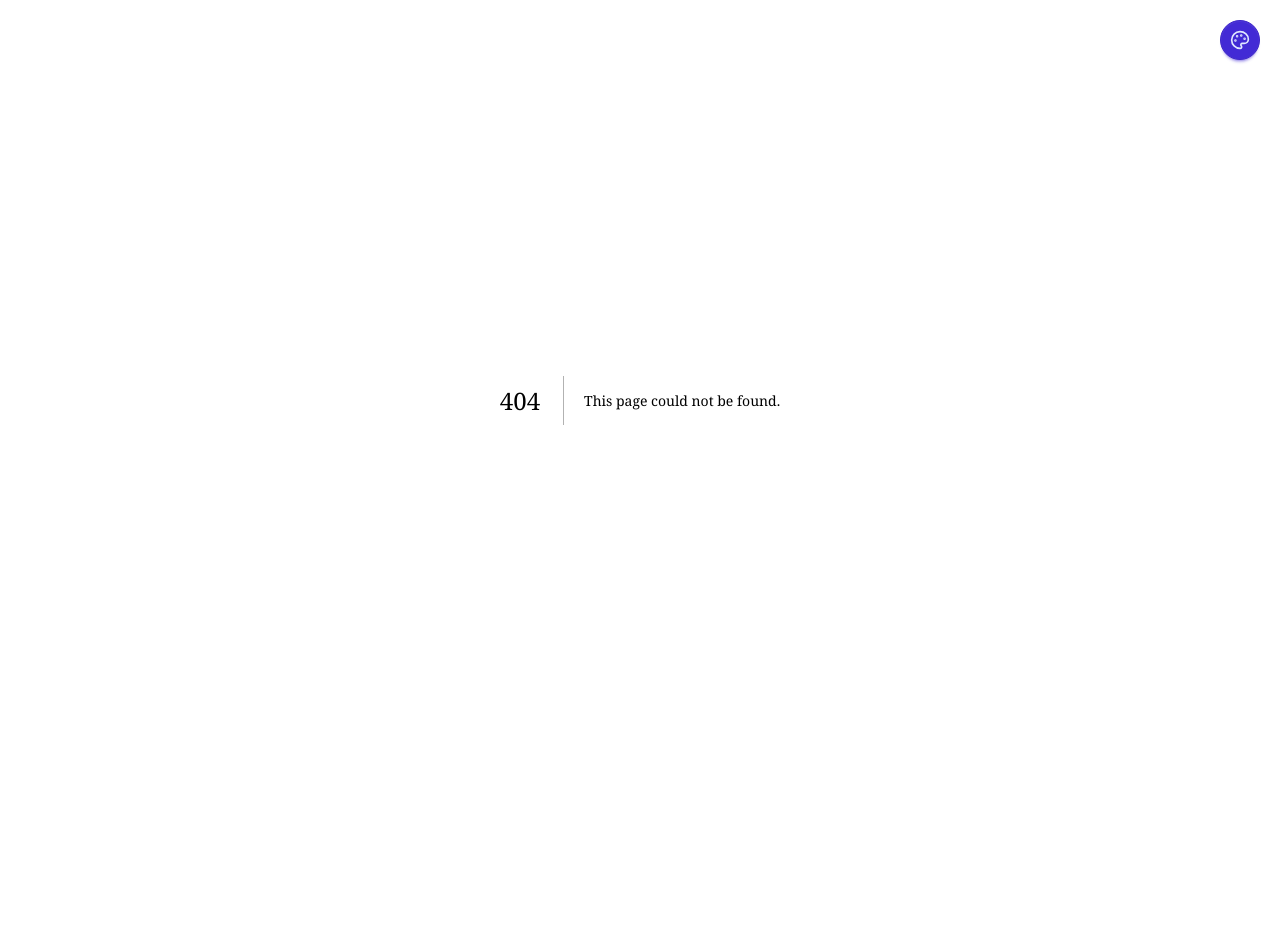
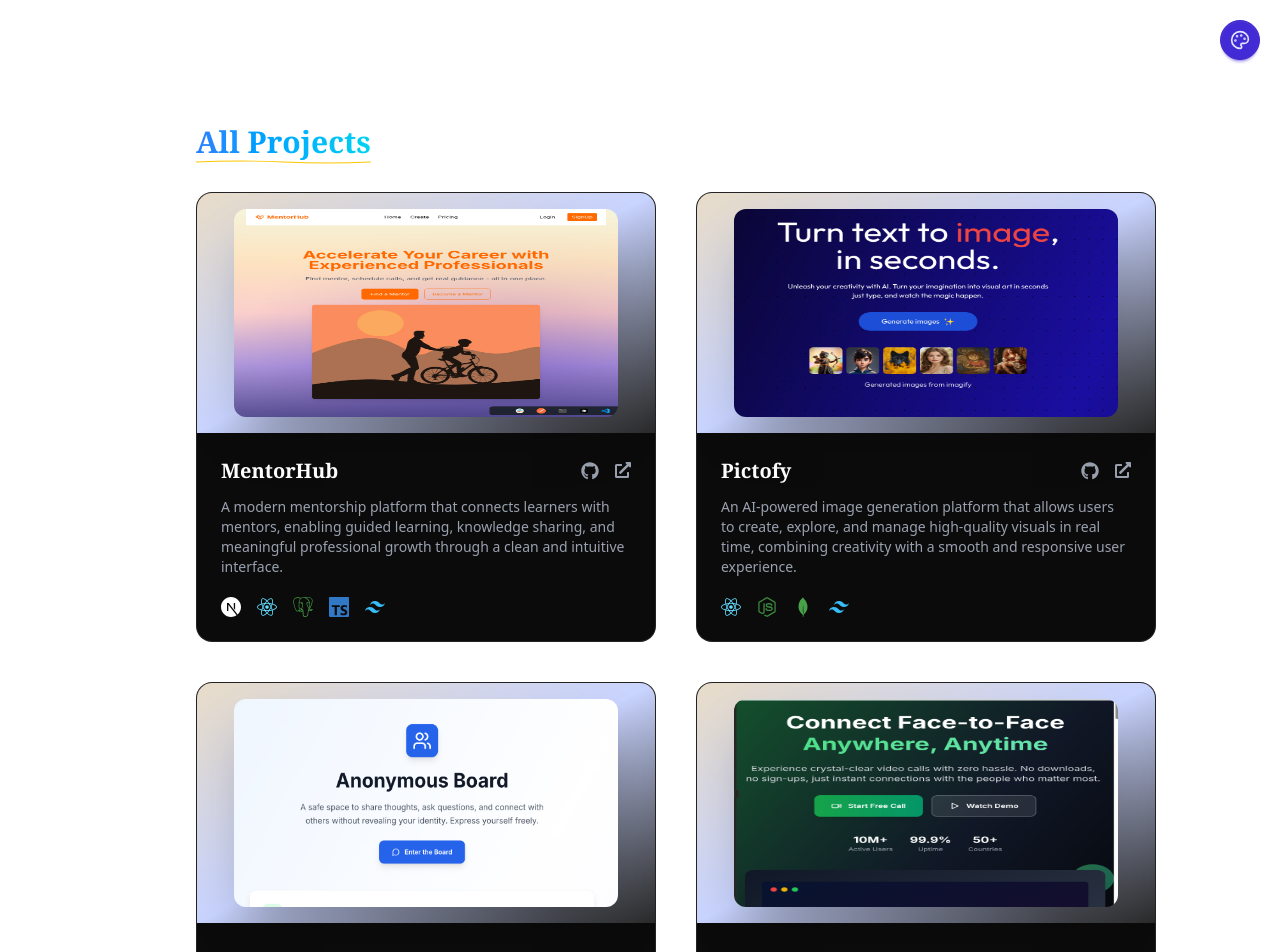
Before and after one commit to rajscriptsGH/Portfolio, a Next.js app: page /projects in a window 1280 px wide. Before the commit this address had no page. Shown: the top 952 px of the page. Before the commit the page ends 800 px from the top, so only its background shows below. Built offline with nearby package versions, Linux system fonts and the light colour scheme.

Commit message:
all projects rotute added

```diff
--- /dev/null
+++ b/src/app/projects/page.tsx
@@ -0,0 +1,199 @@
+"use client"
+
+import Image from "next/image"
+import type { ReactNode } from "react"
+import { useRouter } from "next/navigation"
+import { ArrowLeft } from "lucide-react"
+
+import {
+    FaGithub,
+    FaExternalLinkAlt,
+    FaReact,
+    FaNodeJs
+} from "react-icons/fa"
+import {
+    SiNextdotjs,
+    SiTypescript,
+    SiMongodb,
+    SiTailwindcss,
+    SiStreamlit,
+    SiPostgresql
+} from "react-icons/si"
+
+type TechKey =
+    | "React"
+    | "Nextjs"
+    | "Next.js"
+    | "TypeScript"
+    | "Node.js"
+    | "MongoDB"
+    | "Tailwind"
+    | "Stream"
+    | "Postgres"
+
+type TechMeta = {
+    icon: ReactNode
+    color: string
+    name: string
+}
+
+const techIcons: Record<TechKey, TechMeta> = {
+    React: {
+        icon: <FaReact />,
+        color: "#61DAFB",
+        name: "React",
+    },
+    Nextjs: {
+        icon: <SiNextdotjs />,
+        color: "#ffffff",
+        name: "Next.js",
+    },
+    "Next.js": {
+        icon: <SiNextdotjs />,
+        color: "#ffffff",
+        name: "Next.js",
+    },
+    TypeScript: {
+        icon: <SiTypescript />,
+        color: "#3178C6",
+        name: "TypeScript",
+    },
+    "Node.js": {
+        icon: <FaNodeJs />,
+        color: "#3C873A",
+        name: "Node.js",
+    },
+    MongoDB: {
+        icon: <SiMongodb />,
+        color: "#47A248",
+        name: "MongoDB",
+    },
+    Postgres: {
+        icon: <SiPostgresql />,
+        color: "#47A248",
+        name: "Postgres",
+    },
+    Tailwind: {
+        icon: <SiTailwindcss />,
+        color: "#38BDF8",
+        name: "Tailwind CSS",
+    },
+    Stream: {
+        icon: <SiStreamlit />,
+        color: "#FF4B4B",
+        name: "Stream",
+    },
+}
+
+const FeaturedProjects = () => {
+    const router = useRouter()
+
+    const projects: {
+        title: string
+        img: string
+        desc: string
+        tech: TechKey[]
+        github: string
+        demo: string
+    }[] = [
+            {
+                title: "MentorHub",
+                img: "/mentorhub.png",
+                desc: "A modern mentorship platform that connects learners with mentors, enabling guided learning, knowledge sharing, and meaningful professional growth through a clean and intuitive interface.",
+                tech: ["Nextjs", "React", "Postgres", "TypeScript", "Tailwind"],
+                github: "#",
+                demo: "https://true-mentorhub.vercel.app/",
+            },
+            {
+                title: "Pictofy",
+                img: "/pictofy.png",
+                desc: "An AI-powered image generation platform that allows users to create, explore, and manage high-quality visuals in real time, combining creativity with a smooth and responsive user experience.",
+                tech: ["React", "Node.js", "MongoDB", "Tailwind"],
+                github: "https://github.com/rajscriptsGH/Pictofy",
+                demo: "https://pictofy.vercel.app",
+            },
+            {
+                title: "AnonQuest",
+                img: "/anonquest.png",
+                desc: "A secure anonymous Q&A platform where users can ask and answer questions freely, designed to encourage honest conversations while maintaining privacy and simplicity.",
+                tech: ["Next.js", "React", "TypeScript", "MongoDB", "Tailwind"],
+                github: "https://github.com/rajscriptsGH/AnonQuest",
+                demo: "https://anonquest.vercel.app",
+            },
+            {
+                title: "Talksy",
+                img: "/talksyChat.png",
+                desc: "A real-time communication platform offering instant messaging and video interactions, built to deliver fast, reliable, and engaging conversations across devices.",
+                tech: ["React", "Node.js", "MongoDB", "Stream"],
+                github: "https://github.com/rajscriptsGH/Talksy",
+                demo: "https://talksy-jwl9.onrender.com",
+            },
+        ]
+
+    return (
+        <section className="max-w-5xl mx-auto px-8 py-20 lg:ml-20">
+            <button
+                onClick={() => router.push("/")}
+                className="mb-6 flex items-center gap-2 text-sm text-white hover:text-orange-400 transition cursor-pointer"
+            >
+                <ArrowLeft size={16} />
+                <span>Back</span>
+            </button>
+            <h2 className="relative inline-block text-3xl font-bold mb-8 bg-gradient-to-r from-blue-500 to-cyan-400 bg-clip-text text-transparent">
+                All Projects
+                <svg className="absolute left-0 -bottom-1 w-full h-1 text-yellow-400" viewBox="0 0 100 10" preserveAspectRatio="none" fill="none" xmlns="http://www.w3.org/2000/svg">
+                    <path d="M0 5 Q 25 0, 50 5 T 100 5" stroke="currentColor" strokeWidth="2" fill="transparent" />
+                </svg>
+            </h2>
+
+            <div className="grid grid-cols-1 sm:grid-cols-2 gap-10">
+                {projects.map((p, i) => (
+                    <div
+                        key={i}
+                        className="group rounded-2xl bg-[#0b0b0b] border border-white/10 overflow-hidden transition-all duration-500 hover:border-orange-500/80 hover:scale-[1.03]"
+                    >
+                        <div className="relative h-60 p-4 flex items-center justify-center bg-gradient-to-br from-[#e8dcc8] via-[#c9d4ff] to-[#2a2a2a]">
+                            <div className="relative w-full h-full max-w-[90%] rounded-xl overflow-hidden shadow-2xl">
+                                <Image src={p.img} alt={p.title} fill />
+                            </div>
+                        </div>
+
+                        <div className="p-6 text-white">
+                            <div className="flex items-center justify-between mb-3">
+                                <h3 className="text-xl font-semibold">{p.title}</h3>
+                                <div className="flex gap-4">
+                                    <a href={p.github} target="_blank" className="text-gray-400 hover:text-white transition">
+                                        <FaGithub size={18} />
+                                    </a>
+                                    <a href={p.demo} target="_blank" className="text-gray-400 hover:text-orange-500 transition">
+                                        <FaExternalLinkAlt size={16} />
+                                    </a>
+                                </div>
+                            </div>
+
+                            <p className="text-sm text-gray-400 mb-5">{p.desc}</p>
+
+                            <div className="flex gap-4 text-xl">
+                                {p.tech.map((t, idx) => (
+                                    <div key={idx} className="relative group/icon">
+                                        <span
+                                            style={{ color: techIcons[t].color }}
+                                            className="transition-transform duration-300 group-hover/icon:scale-125"
+                                        >
+                                            {techIcons[t].icon}
+                                        </span>
+                                        <span className="absolute -top-8 left-1/2 -translate-x-1/2 whitespace-nowrap text-xs bg-black px-2 py-1 rounded opacity-0 group-hover/icon:opacity-100 transition">
+                                            {techIcons[t].name}
+                                        </span>
+                                    </div>
+                                ))}
+                            </div>
+                        </div>
+                    </div>
+                ))}
+            </div>
+        </section>
+    )
+}
+
+export default FeaturedProjects
```
